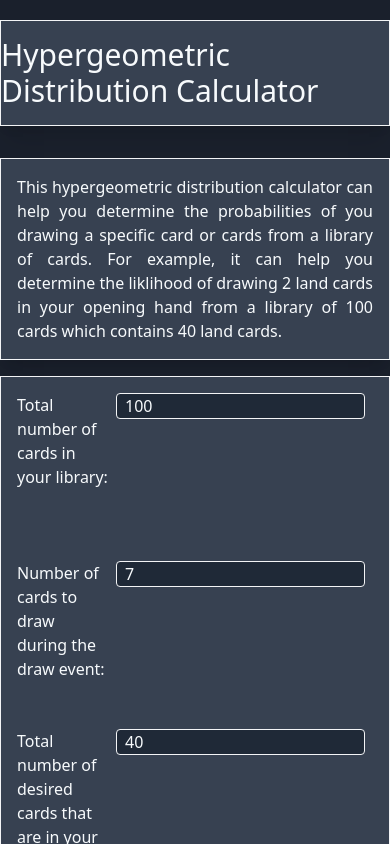
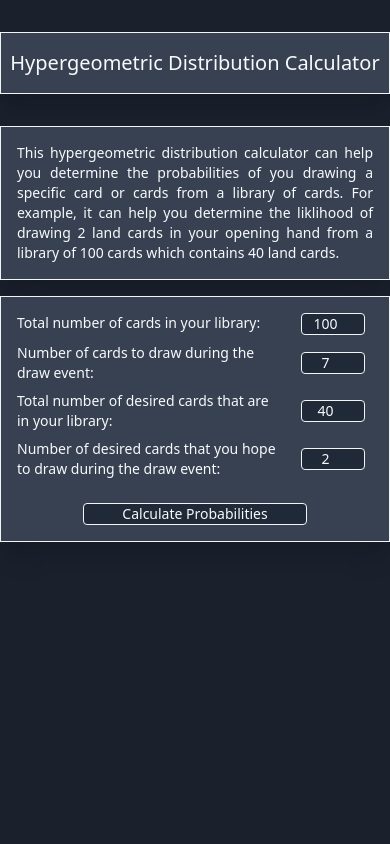
Before and after one commit to Kerakis/hypergeo-calc, a React (Create React App) app: page / in a window 390 px wide. Shown: the top 844 px of the page. Built offline with nearby package versions, Linux system fonts and the light colour scheme; the HTML template or start-up script is replaced by a standard one.

Commit message:
Improved mobile layout and fixed rounding decimals

```diff
--- a/package.json
+++ b/package.json
@@ -10,6 +10,7 @@
     "gh-pages": "^3.2.3",
     "react": "^17.0.2",
     "react-dom": "^17.0.2",
+    "react-hook-form": "^7.28.1",
     "react-scripts": "5.0.0",
     "web-vitals": "^2.1.4"
   },
--- a/src/App.js
+++ b/src/App.js
@@ -6,8 +6,8 @@ export default function App() {
   const resultsRef = useRef(null);
   const { value: N, bind: bindN } = useInput('100');
   const { value: n, bind: bindn } = useInput('7');
-  const { value: M, bind: bindm } = useInput('40');
-  const { value: x, bind: bindk } = useInput('2');
+  const { value: M, bind: bindM } = useInput('40');
+  const { value: x, bind: bindx } = useInput('2');
 
   const choose = (n, x) => {
     let r = 1;
@@ -54,27 +54,28 @@ export default function App() {
     return r.toFixed(0);
   };
 
-  const handleSubmit = (evt) => {
-    evt.preventDefault();
-    // pmf(N, M, n, x);
-    // lcdf(N, M, n, x);
-    // ucdf(N, M, n, x);
-    // whiff(N, M, n);
-    // mean(N, M, n);
+  const handleSubmit = (e) => {
+    e.preventDefault();
+    pmf(N, M, n, x);
+    lcdf(N, M, n, x);
+    ucdf(N, M, n, x);
+    whiff(N, M, n);
+    mean(N, M, n);
     resultsRef.current.style.visibility = 'visible';
   };
 
-  let exactCards = 100 * +pmf(N, M, n, x).toFixed(3) + '%';
-  let cardsOrLess = +lcdf(N, M, n, x).toFixed(3) + '%';
-  let cardsOrMore = +ucdf(N, M, n, x).toFixed(3) + '%';
-  let noCards = +whiff(N, M, n, x).toFixed(3) + '%';
-  let meanCards = +mean(N, M, n, x);
+  const exactCards = +pmf(N, M, n, x) * 100;
+  const exactCardsFixed = exactCards.toFixed(2) + '%';
+  const cardsOrLess = +lcdf(N, M, n, x).toFixed(2) + '%';
+  const cardsOrMore = +ucdf(N, M, n, x).toFixed(2) + '%';
+  const noCards = +whiff(N, M, n, x).toFixed(2) + '%';
+  const meanCards = +mean(N, M, n, x);
 
   return (
-    <div className='flex flex-col lg:h-screen mt-5 lg:mt-0 align-center justify-center'>
-      <div className='flex flex-col max-w-4xl mx-auto'>
-        <div className='mb-8 mx-auto flex flex-col items-center bg-gray-700 container border-solid border border-gray-100 shadow-xl'>
-          <h1 className='text-3xl py-4'>
+    <div className='flex flex-col md:h-screen mt-8 md:mt-0 align-center justify-center'>
+      <div className='flex flex-col text-sm md:text-base max-w-4xl mx-auto container'>
+        <div className='mb-8 mx-auto flex flex-col bg-gray-700 container border-solid border border-gray-100 shadow-xl'>
+          <h1 className='md:text-3xl text-xl py-4 text-center'>
             Hypergeometric Distribution Calculator
           </h1>
         </div>
@@ -87,59 +88,67 @@ export default function App() {
             library of 100 cards which contains 40 land cards.
           </h3>
         </div>
-        <div className='mb-4 m-auto flex flex-col bg-gray-700 container border-solid border border-gray-100 shadow-xl'>
+        <div className='mb-4 m-auto bg-gray-700 container border-solid border border-gray-100 shadow-xl'>
           <form
-            className='grid grid-rows-5 grid-cols-1 p-4'
+            className='grid grid-cols-4 gap-y-2 p-4 md:justify-items-start'
             onSubmit={handleSubmit}
           >
-            <div>
+            <div className='col-span-3'>
               <label>Total number of cards in your library:</label>
             </div>
-            <div className='justify-self-start'>
+            <div className='justify-self-end md:justify-self-end self-center'>
               <input
-                className='bg-gray-800 focus:bg-slate-500 transition-colors border border-solid rounded border-gray-100 px-2 mx-2'
-                type='text'
+                className='bg-gray-800 focus:bg-slate-500 transition-colors border border-solid rounded border-gray-100 text-center md:text-left px-2 mx-2 w-16 md:w-32'
+                type='number'
+                min='1'
+                max='100'
                 {...bindN}
               />
             </div>
-            <div>
+            <div className='col-span-3'>
               <label>Number of cards to draw during the draw event:</label>
             </div>
-            <div className='justify-self-end'>
+            <div className='justify-self-end self-center'>
               <input
-                className='bg-gray-800 focus:bg-slate-500 transition-colors border border-solid rounded border-gray-100 px-2 mx-2'
-                type='text'
+                className='bg-gray-800 focus:bg-slate-500 transition-colors border border-solid rounded border-gray-100 text-center md:text-left px-2 mx-2 w-16 md:w-32'
+                type='number'
+                min='1'
+                max='100'
                 {...bindn}
               />
             </div>
-            <div>
+            <div className='col-span-3'>
               <label>
                 Total number of desired cards that are in your library:
               </label>
             </div>
-            <div className='justify-self-end pb-2'>
+            <div className='justify-self-end md:justify-self-end self-center'>
               <input
-                className='bg-gray-800 focus:bg-slate-500 transition-colors border border-solid rounded border-gray-100 px-2 mx-2'
-                type='text'
-                {...bindm}
+                className='bg-gray-800 focus:bg-slate-500 transition-colors border border-solid rounded border-gray-100 text-center md:text-left px-2 mx-2 w-16 md:w-32'
+                type='number'
+                min='1'
+                max='100'
+                {...bindM}
               />
             </div>
-            <div>
+            <div className='col-span-3'>
               <label>
                 Number of desired cards that you hope to draw during the draw
                 event:
               </label>
             </div>
-            <div className='justify-self-end'>
+            <div className='justify-self-end md:justify-self-end self-center'>
               <input
-                className='bg-gray-800 focus:bg-slate-500 transition-colors border border-solid rounded border-gray-100 px-2 mx-2'
-                type='text'
-                {...bindk}
+                className='bg-gray-800 focus:bg-slate-500 transition-colors border border-solid rounded border-gray-100 text-center md:text-left px-2 mx-2 w-16 md:w-32'
+                type='number'
+                min='1'
+                max='100'
+                {...bindx}
               />
             </div>
-            <div className='self-center mx-auto col-span-2 pt-2'>
+            <div className='mx-auto col-span-4 mt-4'>
               <input
-                className='text-base bg-gray-800 hover:bg-slate-500 transition-colors border border-solid rounded border-gray-100 w-56'
+                className='bg-gray-800 hover:bg-slate-500 transition-colors border border-solid rounded border-gray-100 w-56'
                 type='submit'
                 value='Calculate Probabilities'
               />
@@ -150,25 +159,33 @@ export default function App() {
           ref={resultsRef}
           className='invisible m-auto flex flex-col bg-gray-700 container border-solid border border-gray-100 shadow-xl'
         >
-          <div className='p-4 grid grid-cols-2 grid-rows-4 gap-1'>
-            <div className=''>
+          <div className='grid grid-cols-4 gap-y-2 p-4 md:justify-items-start'>
+            <div className='col-span-3'>
               <p>Chance to draw exactly {x} of the desired card: </p>
             </div>
-            <div className='font-bold'>{exactCards}</div>
-            <div>
+            <div className='justify-self-end md:justify-self-end self-center bg-gray-800 border border-solid rounded border-gray-100 text-center md:text-left px-2 mx-2 w-16 md:w-32 font-bold overflow-hidden'>
+              {exactCardsFixed}
+            </div>
+            <div className='col-span-3'>
               <p>Chance to draw {x} or less of the desired card: </p>
             </div>
-            <div className='font-bold'>{cardsOrLess}</div>
-            <div>
+            <div className='justify-self-end md:justify-self-end self-center bg-gray-800 border border-solid rounded border-gray-100 text-center md:text-left px-2 mx-2 w-16 md:w-32 font-bold'>
+              {cardsOrLess}
+            </div>
+            <div className='col-span-3'>
               <p>Chance to draw {x} or more of the desired card: </p>
             </div>
-            <div className='font-bold'>{cardsOrMore}</div>
-            <div>
+            <div className='justify-self-end md:justify-self-end self-center bg-gray-800 border border-solid rounded border-gray-100 text-center md:text-left px-2 mx-2 w-16 md:w-32 font-bold'>
+              {cardsOrMore}
+            </div>
+            <div className='col-span-3'>
               <p>Chance to draw none of the desired card: </p>
             </div>
 
-            <div className='font-bold'>{noCards}</div>
-            <div className='col-span-2'>
+            <div className='justify-self-end md:justify-self-end self-center bg-gray-800 border border-solid rounded border-gray-100 text-center md:text-left px-2 mx-2 w-16 md:w-32 font-bold'>
+              {noCards}
+            </div>
+            <div className='col-span-4 text-justify'>
               <p>
                 On average, you can expect to draw{' '}
                 <span className='font-bold'>{meanCards}</span> of the desired
@@ -181,7 +198,7 @@ export default function App() {
           </div>
         </div>
       </div>
-      <footer className='mx-auto lg:fixed lg:right-0 lg:bottom-0 m-1'>
+      <footer className='mx-auto md:fixed md:right-0 md:bottom-0 m-1'>
         <p>
           Made with &#10084; by
           <a
--- a/src/hooks/input-hook.js
+++ b/src/hooks/input-hook.js
@@ -6,7 +6,6 @@ export const useInput = (initialValue) => {
   return {
     value,
     setValue,
-    reset: () => setValue(''),
     bind: {
       value,
       onChange: (event) => {
```
Also changed, not shown: 1 other file (tests, documents, lock files or other folders).
